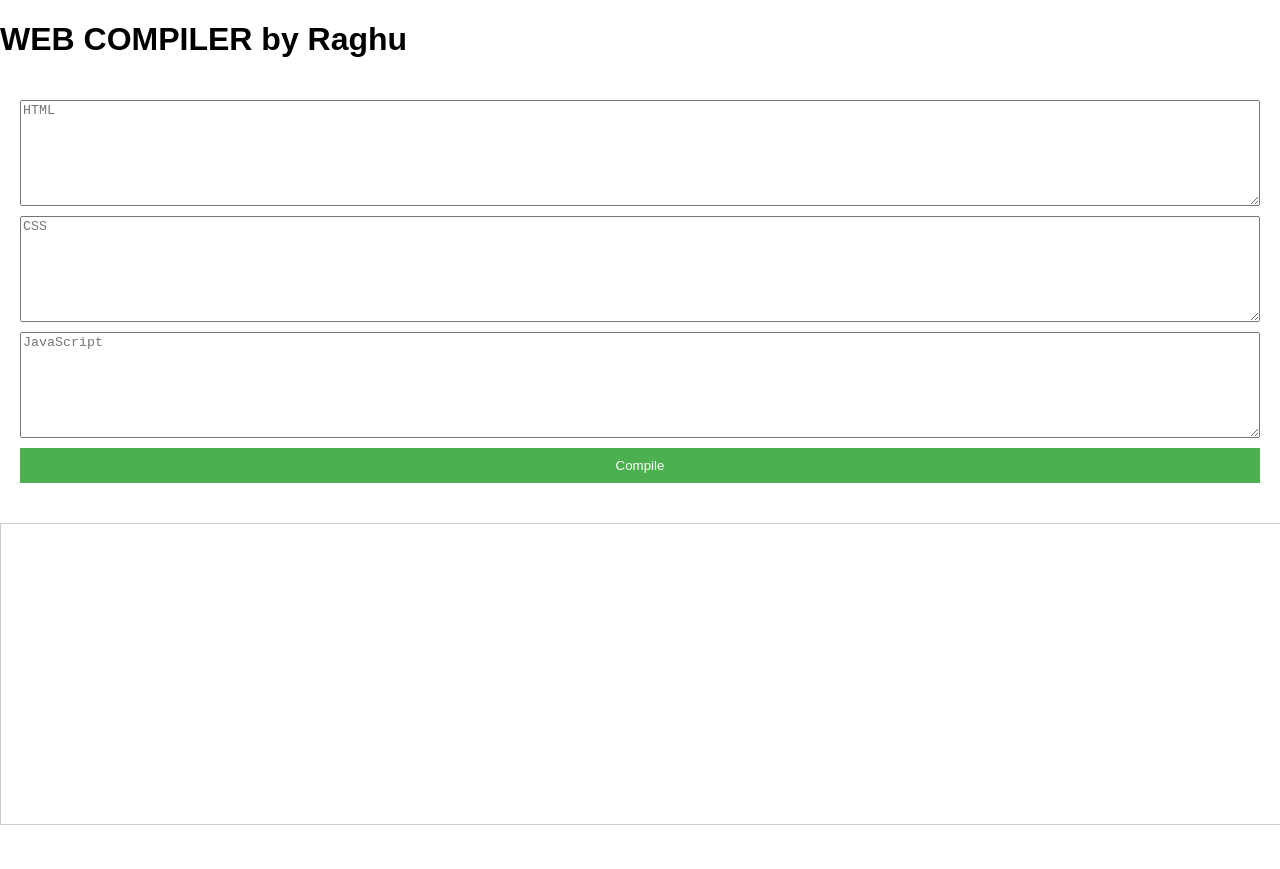
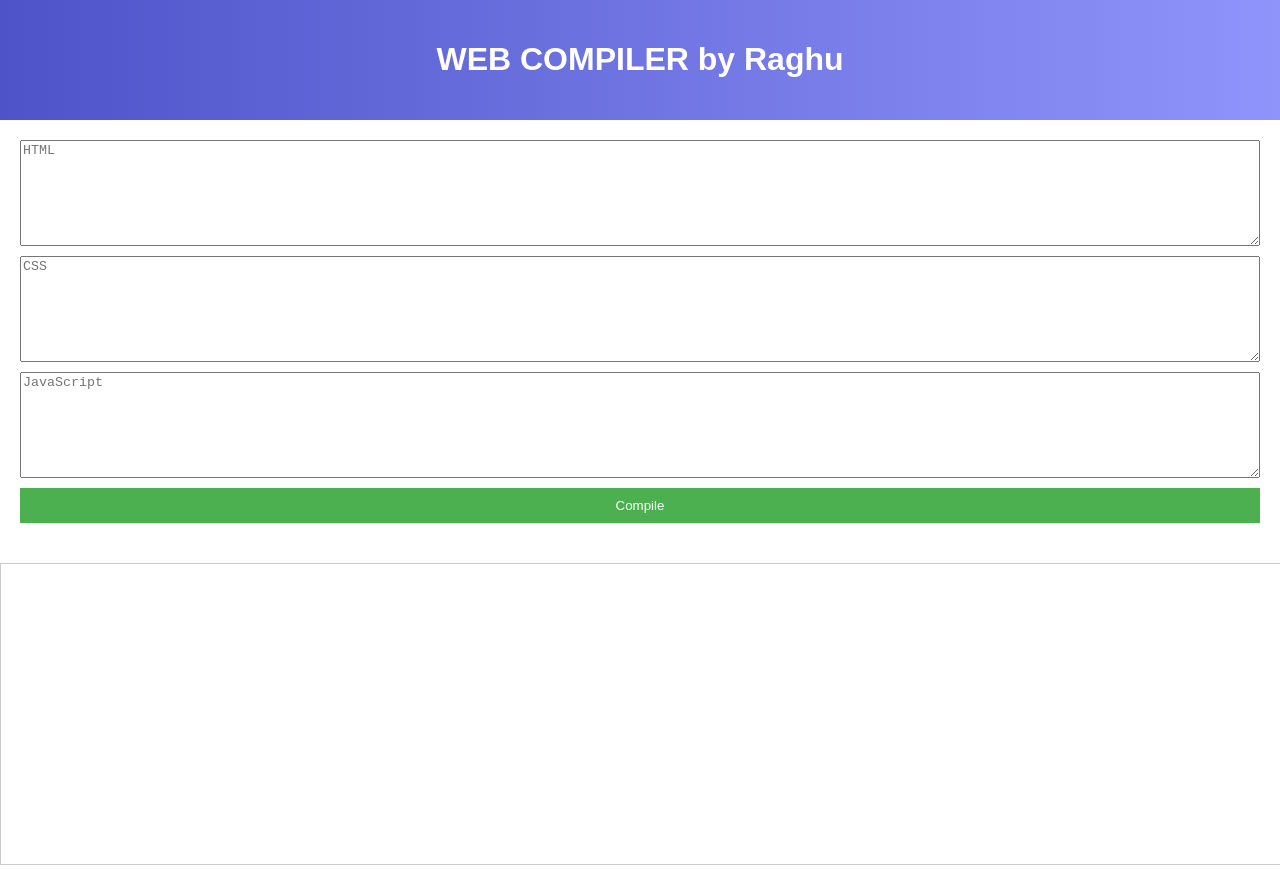
Before and after one commit to Hackmacha007/Web_Development_compiler, a plain HTML site: page index.html in a window 1280 px wide. Before the commit the page ends 829 px from the top, so only its background shows below. Drawn offline with Linux system fonts and the light colour scheme.

Commit message:
Update style.css

```diff
--- a/style.css
+++ b/style.css
@@ -3,7 +3,12 @@ body {
     margin: 0;
     padding: 0;
 }
-
+.header {
+    text-align: center;
+    background: linear-gradient(to right, #4e54c8, #8f94fb);
+    color: #fff;
+    padding: 20px;
+}
 .editor-container {
     display: flex;
     flex-direction: column;
```
